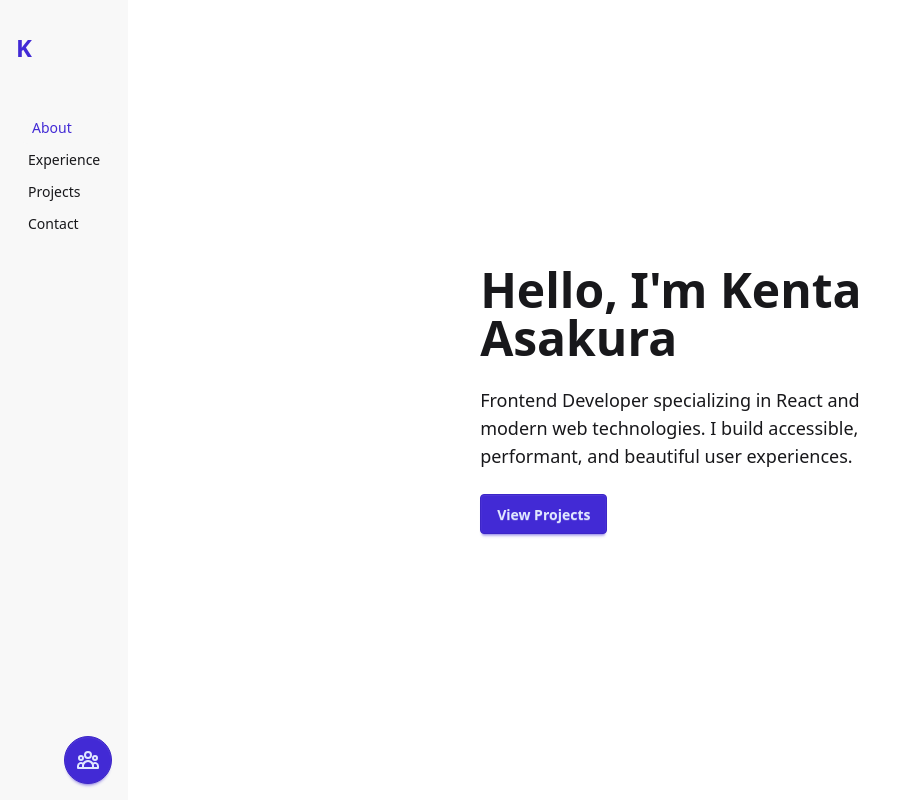
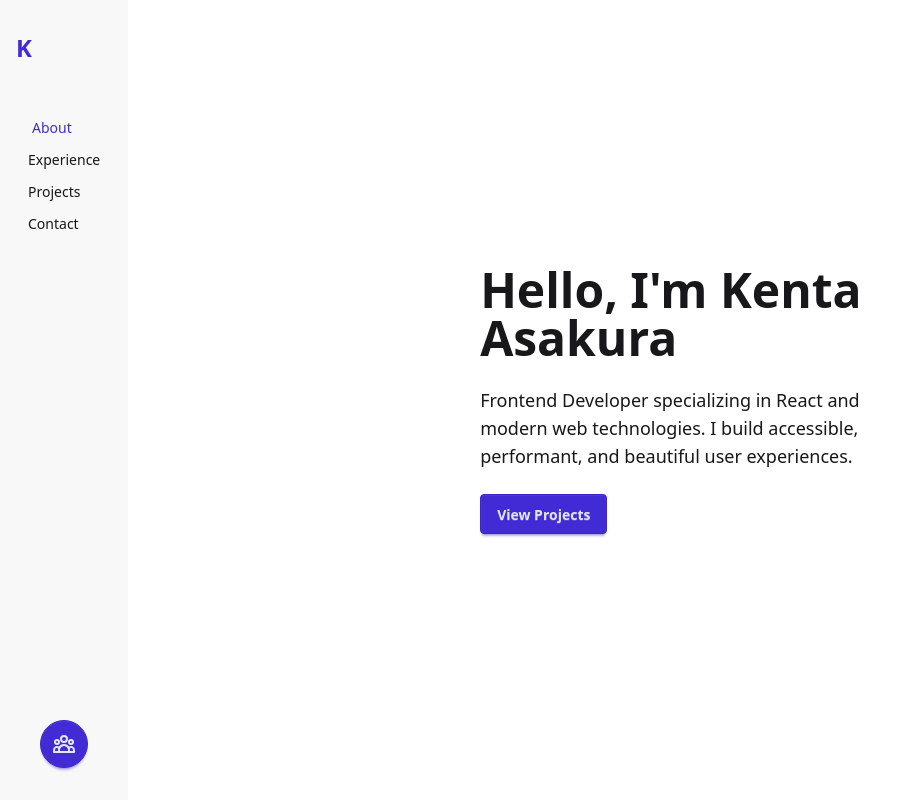
Before and after one commit to Kenta-Asakura/portfolio-v2, a React (Vite) app: page / in a window 1280 px wide. Shown: the top 800 px of the page, without its empty margins (0-903 px from the left). Built offline with nearby package versions, Linux system fonts and the light colour scheme.

Commit message:
Left Headers as comments related to DaisyUI in main css file (index.css).

```diff
--- a/src/index.css
+++ b/src/index.css
@@ -1,4 +1,6 @@
 @import "tailwindcss";
+
+/* DaisyUI Configuration */
 @plugin "daisyui" {
   themes:
     light --default,
@@ -10,12 +12,14 @@
   /* logs: true; */
 }
 
+/* Custom Theme */
 @plugin "daisyui/theme" {
   name: "mytheme";
   default: true;
   prefersdark: false;
   color-scheme: light;
 
+  /* Design tokens */
   --color-base-100: oklch(98% 0.02 240);
   --color-base-200: oklch(95% 0.03 240);
   --color-base-300: oklch(92% 0.04 240);
@@ -101,6 +105,14 @@
   --color-error-content: oklch(100% 0 0);
 }
 
+/* Override DaisyUI components */
+@utility d-fab {
+  @apply static;
+}
+@utility d-fab-close {
+  @apply static;
+}
+
 /* TEST */
 /* .btn {
   @apply bg-amber-200;
```
